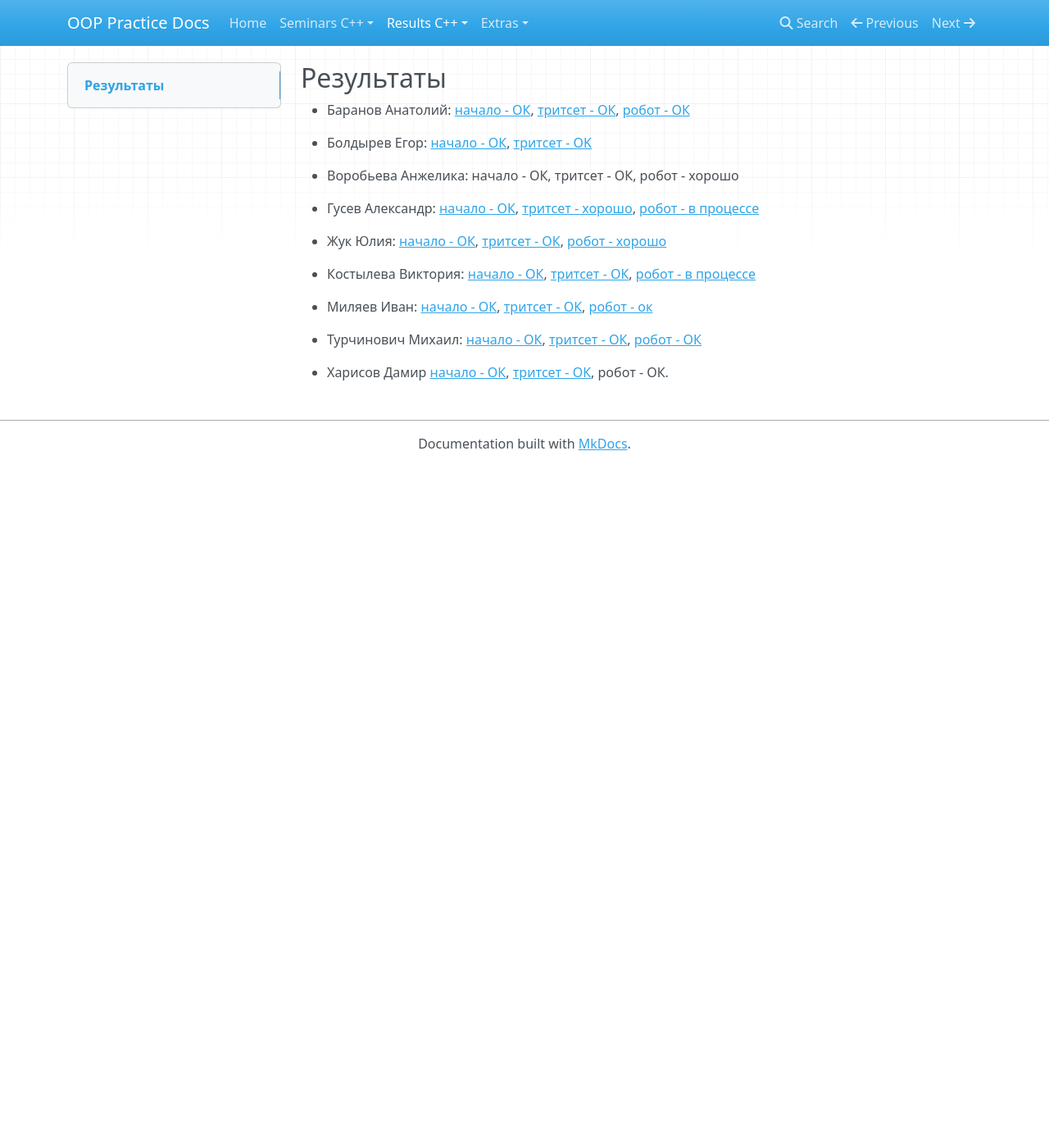
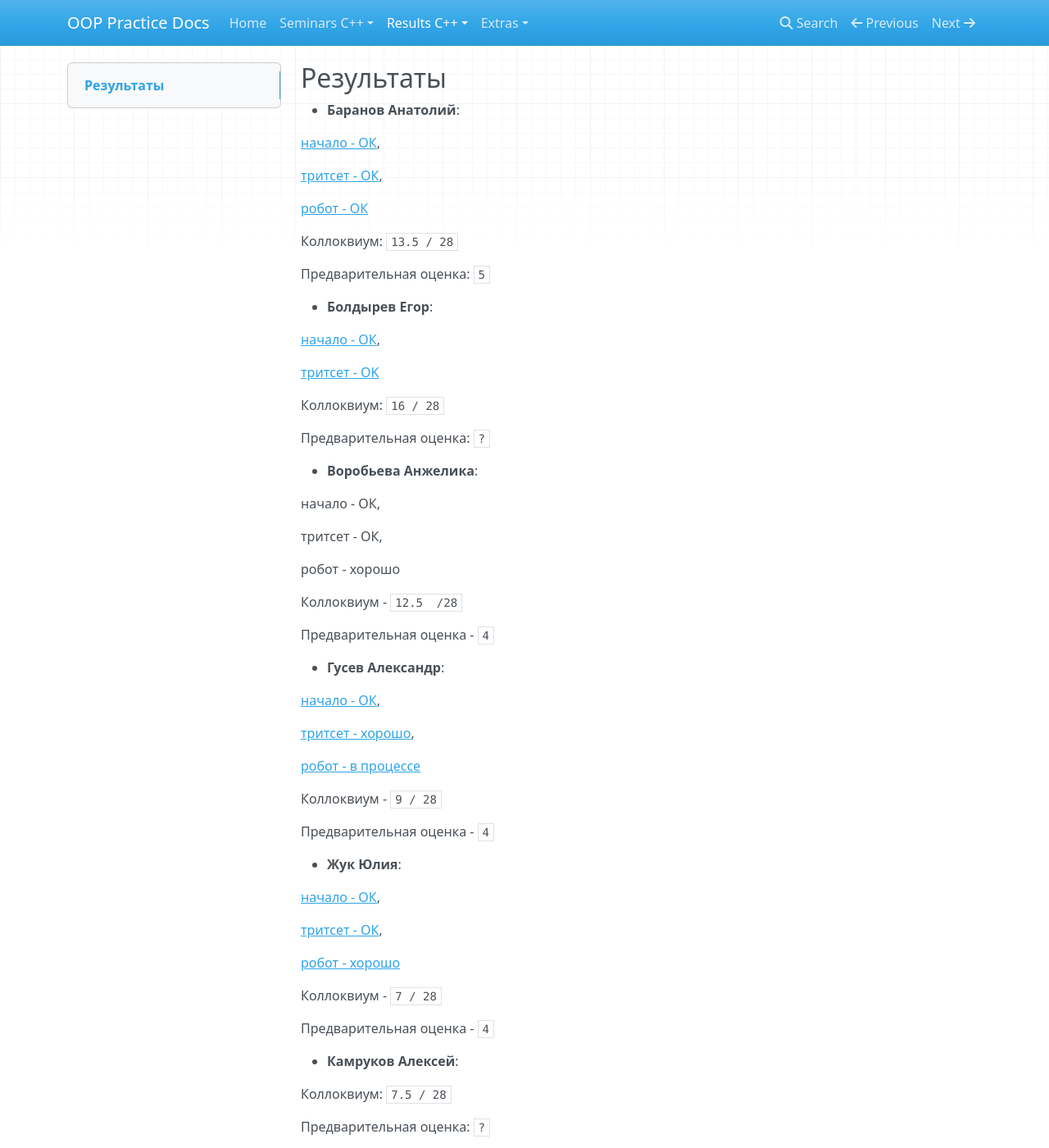
Before and after one commit to avoronkov/oop, an MkDocs documentation site: the page built from docs/2016.cpp/results.md, in a window 1280 px wide and 1400 px high. Shown: the whole window at 82% size. Built offline with MkDocs 1.6.1, drawn with Linux system fonts in a browser that asks for light colours; nearby versions of some CDN libraries; old or Windows-style settings are respelled for this version of MkDocs; some of the changed text lies outside the part shown.

Commit message:
add kolloc results

```diff
--- a/docs/2016.cpp/results.md
+++ b/docs/2016.cpp/results.md
@@ -1,19 +1,129 @@
 ## Результаты
 
-- Баранов Анатолий: [начало - ОК](/2016.cpp/task0/baranov/), [тритсет - ОК](/2016.cpp/task0/baranov/#1), [робот - ОК](/2016.cpp/task0/baranov/#2)
+- **Баранов Анатолий**:
 
-- Болдырев Егор: [начало - ОК](/2016.cpp/task0/boldyrev/), [тритсет - OK](/2016.cpp/task0/boldyrev/)
+[начало - ОК](/2016.cpp/task0/baranov/),
 
-- Воробьева Анжелика: начало - ОК, тритсет - ОК, робот - хорошо
+[тритсет - ОК](/2016.cpp/task0/baranov/#1),
 
-- Гусев Александр: [начало - ОК](/2016.cpp/task0/gusev/), [тритсет - хорошо](/2016.cpp/task0/gusev/#1), [робот - в процессе](/2016.cpp/task0/gusev/#2)
+[робот - ОК](/2016.cpp/task0/baranov/#2)
 
-- Жук Юлия: [начало - ОК](/2016.cpp/task0/zhuk/), [тритсет - ОК](/2016.cpp/task0/zhuk/#1), [робот - хорошо](/2016.cpp/task0/zhuk/#2)
+Коллоквиум: `13.5 / 28`
 
-- Костылева Виктория: [начало - ОК](/2016.cpp/task0/kostyleva/), [тритсет - ОК](/2016.cpp/task0/kostyleva/#1), [робот - в процессе](/2016.cpp/task0/kostyleva/#2)
+Предварительная оценка: `5`
 
-- Миляев Иван: [начало - ОК](/2016.cpp/task0/milyaev/), [тритсет - ОК](/2016.cpp/task0/milyaev/#1), [робот - ок](/2016.cpp/task0/milyaev/#1)
 
-- Турчинович Михаил: [начало - ОК](/2016.cpp/task0/turchinovich/), [тритсет - ОК](/2016.cpp/task0/turchinovich/#1), [робот - ОК](/2016.cpp/task0/turchinovich/#2)
+- **Болдырев Егор**:
 
-- Харисов Дамир [начало - ОК](/2016.cpp/task0/kharisov/), [тритсет - ОК](/2016.cpp/task0/kharisov/#1), робот - ОК.
+[начало - ОК](/2016.cpp/task0/boldyrev/),
+
+[тритсет - OK](/2016.cpp/task0/boldyrev/)
+
+Коллоквиум: `16 / 28`
+
+Предварительная оценка: `?`
+
+
+- **Воробьева Анжелика**:
+
+начало - ОК,
+
+тритсет - ОК,
+
+робот - хорошо
+
+Коллоквиум - `12.5  /28`
+
+Предварительная оценка - `4`
+
+
+- **Гусев Александр**:
+
+[начало - ОК](/2016.cpp/task0/gusev/),
+
+[тритсет - хорошо](/2016.cpp/task0/gusev/#1),
+
+[робот - в процессе](/2016.cpp/task0/gusev/#2)
+
+Коллоквиум - `9 / 28`
+
+Предварительная оценка - `4`
+
+
+- **Жук Юлия**:
+
+[начало - ОК](/2016.cpp/task0/zhuk/),
+
+[тритсет - ОК](/2016.cpp/task0/zhuk/#1),
+
+[робот - хорошо](/2016.cpp/task0/zhuk/#2)
+
+Коллоквиум - `7 / 28`
+
+Предварительная оценка - `4`
+
+
+- **Камруков Алексей**:
+
+Коллоквиум: `7.5 / 28`
+
+Предварительная оценка: `?`
+
+
+- **Костылева Виктория**:
+
+[начало - ОК](/2016.cpp/task0/kostyleva/),
+
+[тритсет - ОК](/2016.cpp/task0/kostyleva/#1),
+
+[робот - в процессе](/2016.cpp/task0/kostyleva/#2)
+
+Коллоквиум - `6.5 / 28`
+
+Предварительная оценка - `4`
+
+
+- **Миляев Иван**:
+
+[начало - ОК](/2016.cpp/task0/milyaev/),
+
+[тритсет - ОК](/2016.cpp/task0/milyaev/#1),
+
+[робот - ок](/2016.cpp/task0/milyaev/#1)
+
+Коллоквиум - `16.5 / 28`
+
+Предварительная оценка - `5`
+
+
+- **Орловский Андрей**:
+
+Коллоквиум - `9.5 / 28`
+
+Предварительная оценка: `?`
+
+
+- **Турчинович Михаил**:
+
+[начало - ОК](/2016.cpp/task0/turchinovich/),
+
+[тритсет - ОК](/2016.cpp/task0/turchinovich/#1),
+
+[робот - ОК](/2016.cpp/task0/turchinovich/#2)
+
+Коллоквиум - `12 / 28`
+
+Предварительная оценка - `5`
+
+
+- **Харисов Дамир**:
+
+[начало - ОК](/2016.cpp/task0/kharisov/),
+
+[тритсет - ОК](/2016.cpp/task0/kharisov/#1),
+
+робот - ОК.
+
+Коллоквиум - `15 / 28`
+
+Предварительная оценка - `5`
```
Also changed, not shown: answers/kolloc_results.md (added, +25 -0 lines), docs/index.md (+1 -1 lines).
